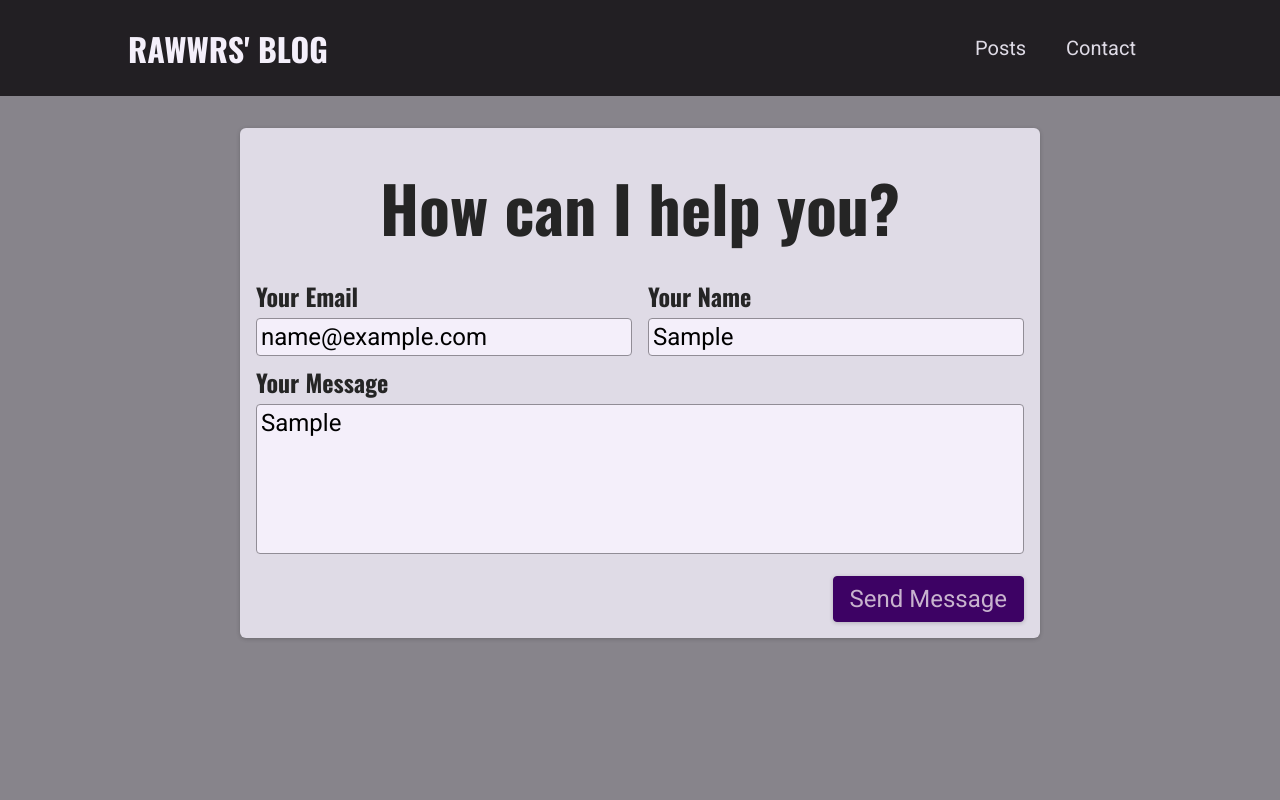
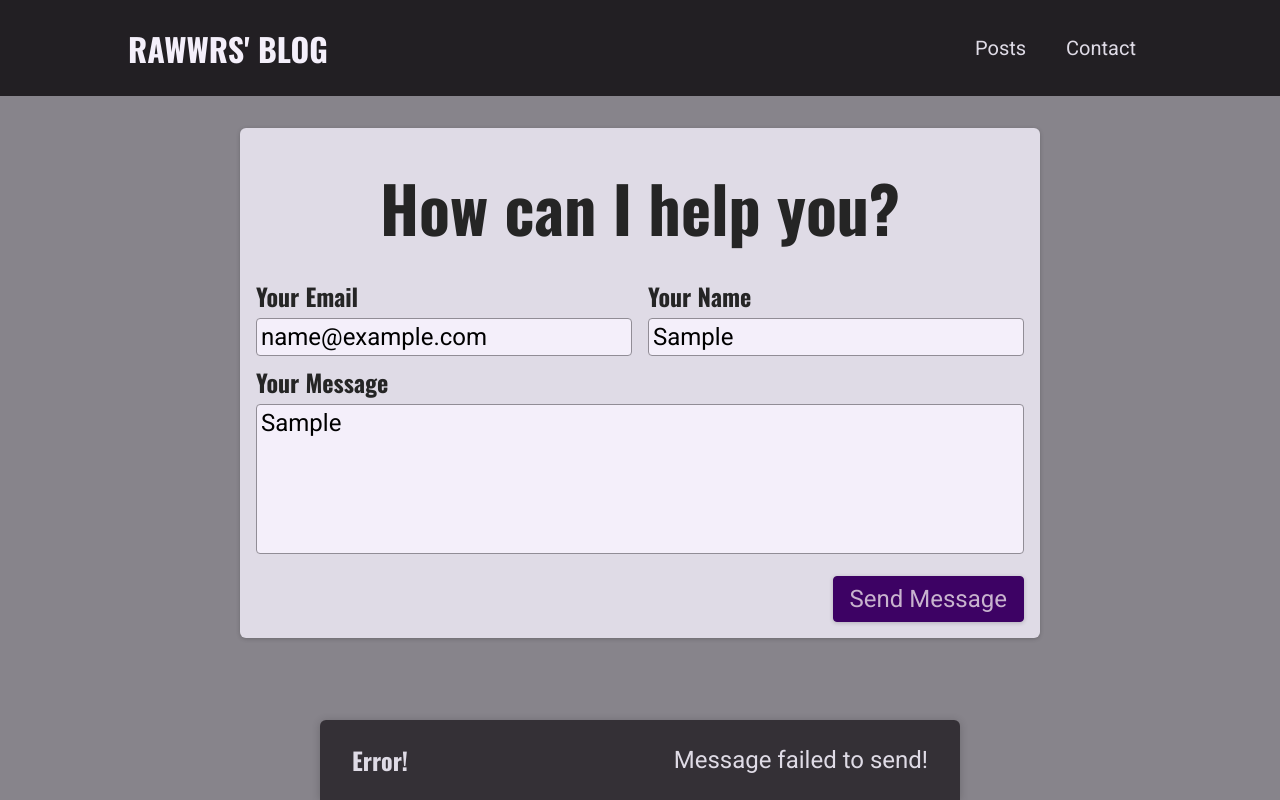
Before and after one commit to rawwr-cmd/weblog, a Next.js app: page /contact in a window 1280 px wide. Both pictures are taken after typing "name@example.com", "Sample", "Sample" into the empty fields and a click on the button "Send Message". Built offline with nearby package versions, Linux system fonts and the light colour scheme; no server answers; the database is empty.

Commit message:
adding ui feedback notification

```diff
--- a/components/contact/contact-form.tsx
+++ b/components/contact/contact-form.tsx
@@ -1,30 +1,98 @@
-import { useState } from "react";
+import { useState, useEffect } from "react";
 import classes from "./contact-form.module.css";
+import Notification from "../ui/notification";
+
+interface sendDataProps {
+  email: string;
+  name: string;
+  message: string;
+}
+
+const sendContactData = async (contactDetails: sendDataProps) => {
+  const response = await fetch("/api/contact-api", {
+    method: "POST",
+    //Converts a JavaScript value to a JavaScript Object Notation (JSON) string.
+    body: JSON.stringify(contactDetails),
+    //The MIME type of the body of the request (used by the server to determine how to process the request).
+    headers: {
+      "Content-Type": "application/json",
+    },
+  });
+
+  const data = await response.json();
+
+  if (!response.ok) {
+    throw new Error(data.message || "Something went wrong!");
+  }
+};
 
 const ContactForm = () => {
   const [enteredEmail, setEnteredEmail] = useState<string>("");
   const [enteredName, setEnteredName] = useState<string>("");
   const [enteredMessage, setEnteredMessage] = useState<string>("");
+  const [requestStatus, setRequestStatus] = useState<string>(""); //pending, success, error
+  const [requestError, setRequestError] = useState<string>("");
 
-  const sendMessageHandler = (event: React.FormEvent) => {
+  useEffect(() => {
+    if (requestStatus === "success" || requestStatus === "error") {
+      const timer = setTimeout(() => {
+        setRequestStatus("");
+        setRequestError("");
+      }, 3000);
+
+      //cleanUpFunction
+      return () => clearTimeout(timer);
+    }
+  }, [requestStatus]);
+
+  const sendMessageHandler = async (event: React.FormEvent) => {
     event.preventDefault();
 
     //add client-side validation
 
-    fetch("/api/contact-api", {
-      method: "POST",
-      //Converts a JavaScript value to a JavaScript Object Notation (JSON) string.
-      body: JSON.stringify({
+    setRequestStatus("pending");
+
+    try {
+      await sendContactData({
         email: enteredEmail,
         name: enteredName,
         message: enteredMessage,
-      }),
-      //The MIME type of the body of the request (used by the server to determine how to process the request).
-      headers: {
-        "Content-Type": "application/json",
-      },
-    });
+      });
+      setRequestStatus("success");
+      setEnteredMessage("");
+      setEnteredEmail("");
+      setEnteredName("");
+    } catch (error: any) {
+      setRequestError(error.message);
+      setRequestStatus("error");
+    }
   };
+
+  let notification;
+
+  if (requestStatus === "pending") {
+    notification = {
+      title: "Sending message...",
+      message: "Your message is on its way!",
+      status: "pending",
+    };
+  }
+
+  if (requestStatus === "success") {
+    notification = {
+      title: "Success!",
+      message: "Message sent successfully!",
+      status: "success",
+    };
+  }
+
+  if (requestStatus === "error") {
+    notification = {
+      title: "Error!",
+      message: "Message failed to send!",
+      status: requestError,
+    };
+  }
 
   return (
     <section className={classes.contact}>
@@ -66,6 +134,13 @@
           <button>Send Message</button>
         </div>
       </form>
+      {notification && (
+        <Notification
+          title={notification.title}
+          message={notification.message}
+          status={notification.status}
+        />
+      )}
     </section>
   );
 };
--- /dev/null
+++ b/components/ui/notification.module.css
@@ -0,0 +1,43 @@
+.notification {
+    display: flex;
+    justify-content: space-between;
+    align-items: center;
+    color: var(--color-grey-100);
+    background-color: var(--color-grey-800);
+    padding: 0 var(--size-8);
+    box-shadow: 0 1px 8px rgba(0, 0, 0, 0.2);
+    position: fixed;
+    height: 5rem;
+    bottom: 0;
+    width: 100%;
+    left: 0;
+    border-top-right-radius: 0;
+    border-top-left-radius: 0;
+}
+
+.notification h2 {
+    font-size: var(--size-6);
+    margin: 0;
+}
+
+.notification p {
+    margin: 0;
+}
+
+.success {
+    background-color: var(--color-success-500);
+    color: var(--color-grey-800);
+}
+
+.error {
+    background-color: var(--color-error-500);
+}
+
+@media (min-width: 768px) {
+    .notification {
+        width: 40rem;
+        left: calc(50% - 20rem);
+        border-top-right-radius: 6px;
+        border-top-left-radius: 6px;
+    }
+}
--- /dev/null
+++ b/components/ui/notification.tsx
@@ -0,0 +1,36 @@
+import ReactDOM from "react-dom";
+
+import classes from "./notification.module.css";
+
+interface NotificationProps {
+  title: string;
+  message: string;
+  status: string;
+}
+
+const Notification: React.FC<NotificationProps> = ({
+  title,
+  message,
+  status,
+}) => {
+  let statusClasses = "";
+
+  if (status === "success") {
+    statusClasses = classes.success;
+  }
+
+  if (status === "error") {
+    statusClasses = classes.error;
+  }
+
+  const cssClasses = `${classes.notification} ${statusClasses}`;
+
+  return (
+    <div className={cssClasses}>
+      <h2>{title}</h2>
+      <p>{message}</p>
+    </div>
+  );
+};
+
+export default Notification;
```
